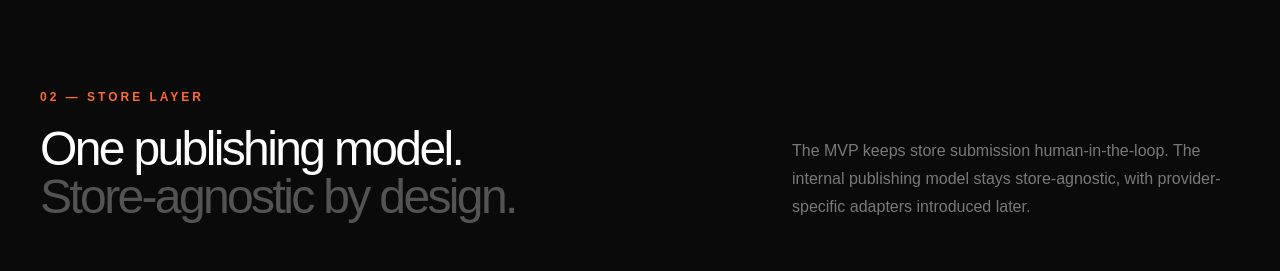
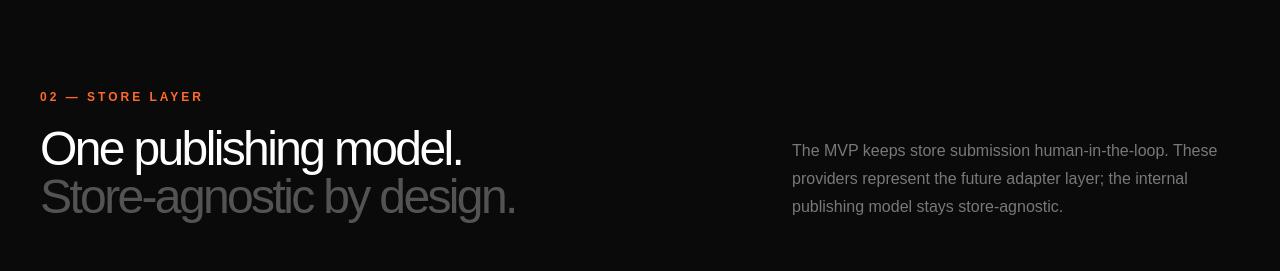
Before and after one commit to mohamad-es/Fonitas-website, a Next.js app: page /publishing in a window 1280 px wide. Shown: the part 1800-2071 px from the top of the page. Built offline with nearby package versions, Linux system fonts and the light colour scheme.

Commit message:
Clarify future store adapters

```diff
--- a/components/publishing/publishing-page.tsx
+++ b/components/publishing/publishing-page.tsx
@@ -85,7 +85,7 @@ export function PublishingPage() {
         <div className="mx-auto max-w-[1400px] px-6 lg:px-10">
           <div className="flex flex-col justify-between gap-8 md:flex-row md:items-end">
             <div><p className="text-xs font-semibold uppercase tracking-[0.25em] text-[#ff6a2b]">02 — Store layer</p><h2 className="font-display mt-5 max-w-2xl text-5xl font-medium tracking-[-0.055em]">One publishing model.<br /><span className="text-white/30">Store-agnostic by design.</span></h2></div>
-            <p className="max-w-md leading-7 text-white/45">The MVP keeps store submission human-in-the-loop. The internal publishing model stays store-agnostic, with provider-specific adapters introduced later.</p>
+            <p className="max-w-md leading-7 text-white/45">The MVP keeps store submission human-in-the-loop. These providers represent the future adapter layer; the internal publishing model stays store-agnostic.</p>
           </div>
           <div className="mt-16 grid gap-4 md:grid-cols-3">
             {stores.map((store, index) => (
```
